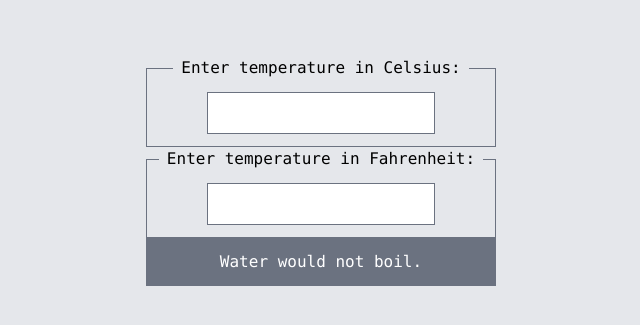
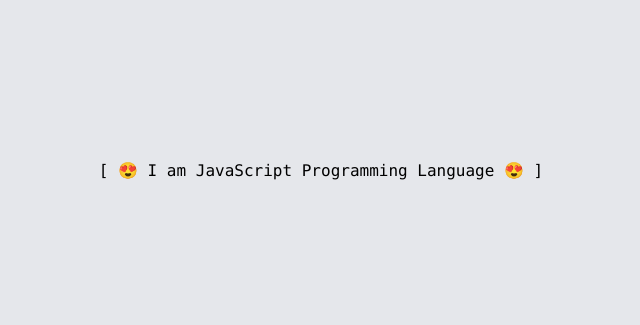
Before and after one commit to itsrafsanjani/think-in-a-react-way-my-app-2, a React (Create React App) app: page / in a window 1280 px wide. Shown: the part 229-554 px from the top of the page, without its empty margins (319-959 px from the left). Built offline with nearby package versions, Linux system fonts and the light colour scheme.

Commit message:
feat: lesson-12 done, composition vs inheritance

```diff
--- a/src/App.js
+++ b/src/App.js
@@ -1,12 +1,18 @@
 import React from 'react';
-import Calculator from './components/Calculator';
+import Bracket from './components/composition/Bracket';
+import Emoji from './components/composition/Emoji';
+import Text from './components/composition/Text';
 
 function App() {
     return (
         <div className="flex justify-center items-center min-h-screen font-mono bg-gray-200 text-center">
-            <div>
-                <Calculator />
-            </div>
+            <Emoji>
+                {({ addEmoji }) => (
+                    <Bracket>
+                        {({ addBracket }) => <Text addEmoji={addEmoji} addBracket={addBracket} />}
+                    </Bracket>
+                )}
+            </Emoji>
         </div>
     );
 }
--- a/src/components/BoilingVerdict.js
+++ /dev/null
@@ -1,7 +0,0 @@
-export default function BoilingVerdict({ celsius = 0 }) {
-    if (celsius >= 100) {
-        return <p className="p-3 bg-gray-500 text-white">The water would boil.</p>;
-    }
-
-    return <p className="p-3 bg-gray-500 text-white">Water would not boil.</p>;
-}
--- a/src/components/Calculator.js
+++ /dev/null
@@ -1,40 +0,0 @@
-import React from 'react';
-import { convert, toCelsius, toFahrenheit } from '../lib/converter';
-import BoilingVerdict from './BoilingVerdict';
-import TemperatureInput from './TemperatureInput';
-
-export default class Calculator extends React.Component {
-    state = {
-        temperature: '',
-        scale: '',
-    };
-
-    handleChange = (e, scale) => {
-        this.setState({
-            temperature: e.target.value,
-            scale,
-        });
-    };
-
-    render() {
-        const { temperature, scale } = this.state;
-        const celsius = scale === 'f' ? convert(temperature, toCelsius) : temperature;
-        const fahrenheit = scale === 'c' ? convert(temperature, toFahrenheit) : temperature;
-
-        return (
-            <>
-                <TemperatureInput
-                    scale="c"
-                    temperature={celsius}
-                    onTemperatureChange={this.handleChange}
-                />
-                <TemperatureInput
-                    scale="f"
-                    temperature={fahrenheit}
-                    onTemperatureChange={this.handleChange}
-                />
-                <BoilingVerdict celsius={parseFloat(celsius)} />
-            </>
-        );
-    }
-}
--- a/src/components/TemperatureInput.js
+++ /dev/null
@@ -1,20 +0,0 @@
-import React from 'react';
-
-const scaleNames = {
-    c: 'Celsius',
-    f: 'Fahrenheit',
-};
-
-export default function TemperatureInput({ temperature, scale, onTemperatureChange }) {
-    return (
-        <fieldset className="border border-solid border-gray-500 p-3">
-            <legend className="px-2">Enter temperature in {scaleNames[scale]}:</legend>
-            <input
-                className="p-2 border border-gray-500 outline-none"
-                type="text"
-                value={temperature}
-                onChange={(e) => onTemperatureChange(e, scale)}
-            />
-        </fieldset>
-    );
-}
--- /dev/null
+++ b/src/components/composition/Bracket.js
@@ -0,0 +1,10 @@
+import React from 'react';
+
+export default class Bracket extends React.Component {
+    addBracket = (text) => `[ ${text} ]`;
+
+    render() {
+        const { children } = this.props;
+        return children({ addBracket: this.addBracket });
+    }
+}
--- /dev/null
+++ b/src/components/composition/Emoji.js
@@ -0,0 +1,10 @@
+import React from 'react';
+
+export default class Emoji extends React.Component {
+    addEmoji = (text, emoji) => `${emoji} ${text} ${emoji}`;
+
+    render() {
+        const { children } = this.props;
+        return children({ addEmoji: this.addEmoji });
+    }
+}
--- /dev/null
+++ b/src/components/composition/Text.js
@@ -0,0 +1,12 @@
+export default function Text({ addEmoji, addBracket }) {
+    let text = 'I am JavaScript Programming Language';
+
+    if (addEmoji) {
+        text = addEmoji(text, '😍');
+    }
+    if (addBracket) {
+        text = addBracket(text);
+    }
+
+    return <div>{text}</div>;
+}
--- /dev/null
+++ b/src/components/inheritance/Emoji.js
@@ -0,0 +1,13 @@
+import React from 'react';
+
+export default class Emoji extends React.Component {
+    addEmoji = (text, emoji) => `${emoji} ${text} ${emoji}`;
+
+    render(override) {
+        let text = 'I am the Emoji Component';
+
+        if (override) text = override;
+
+        return <div>{text}</div>;
+    }
+}
--- /dev/null
+++ b/src/components/inheritance/Text.js
@@ -0,0 +1,14 @@
+import Emoji from './Emoji';
+
+export default class Text extends Emoji {
+    // eslint-disable-next-line no-useless-constructor
+    constructor(props) {
+        super(props);
+    }
+
+    render() {
+        const decoratedText = this.addEmoji('I am JavaScript Language', '😍');
+
+        return super.render(decoratedText);
+    }
+}
--- a/src/lib/converter.js
+++ /dev/null
@@ -1,18 +0,0 @@
-export function toCelsius(fahrenheit) {
-    return ((fahrenheit - 32) * 5) / 9;
-}
-
-export function toFahrenheit(celsius) {
-    return (celsius * 9) / 5 + 32;
-}
-
-export function convert(temperature, convertTo) {
-    const input = parseFloat(temperature);
-    if (Number.isNaN(input)) {
-        return '';
-    }
-
-    const output = convertTo(input);
-    const rounded = Math.round(output * 1000) / 1000;
-    return rounded.toString();
-}
```
Also changed, not shown: 1 other file (tests, documents, lock files or other folders).
